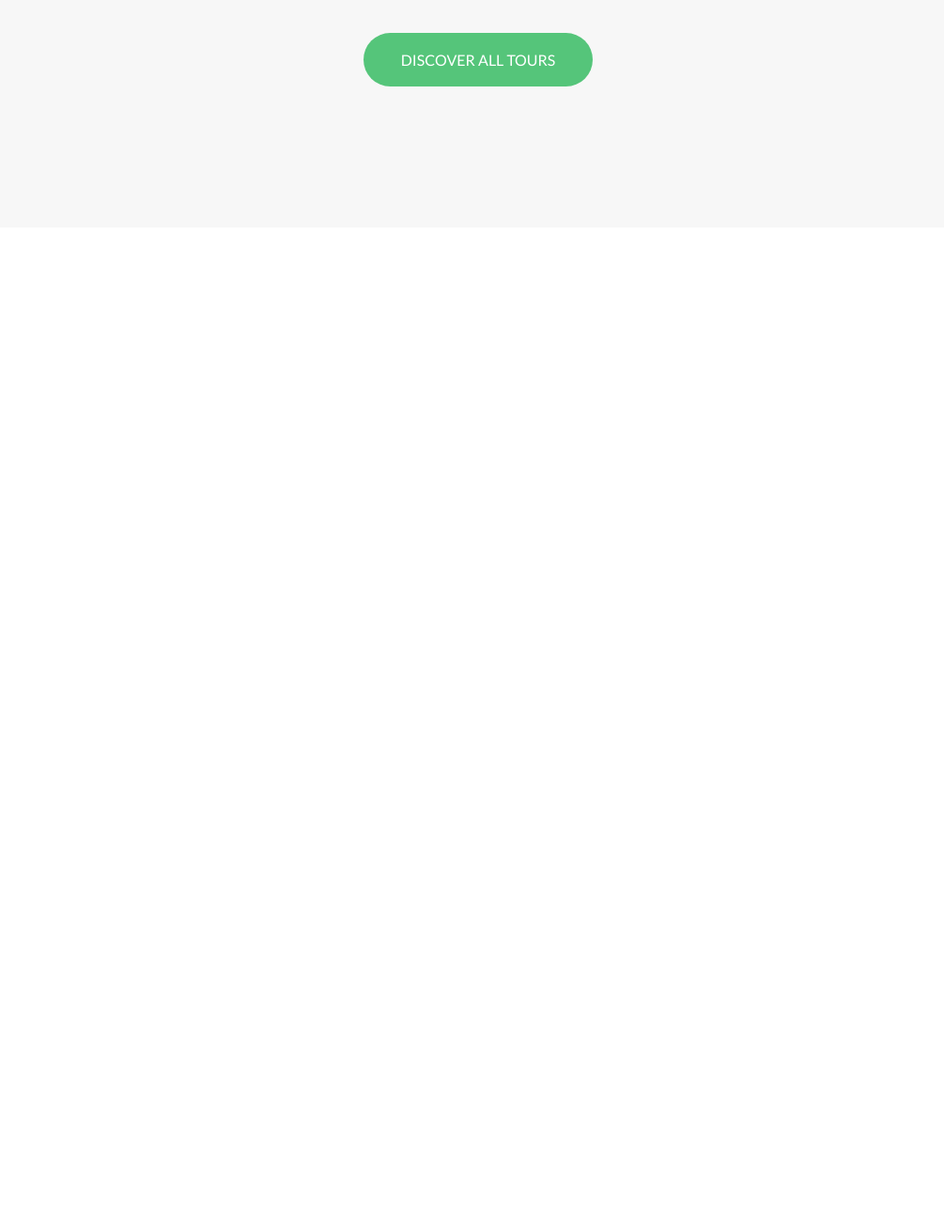
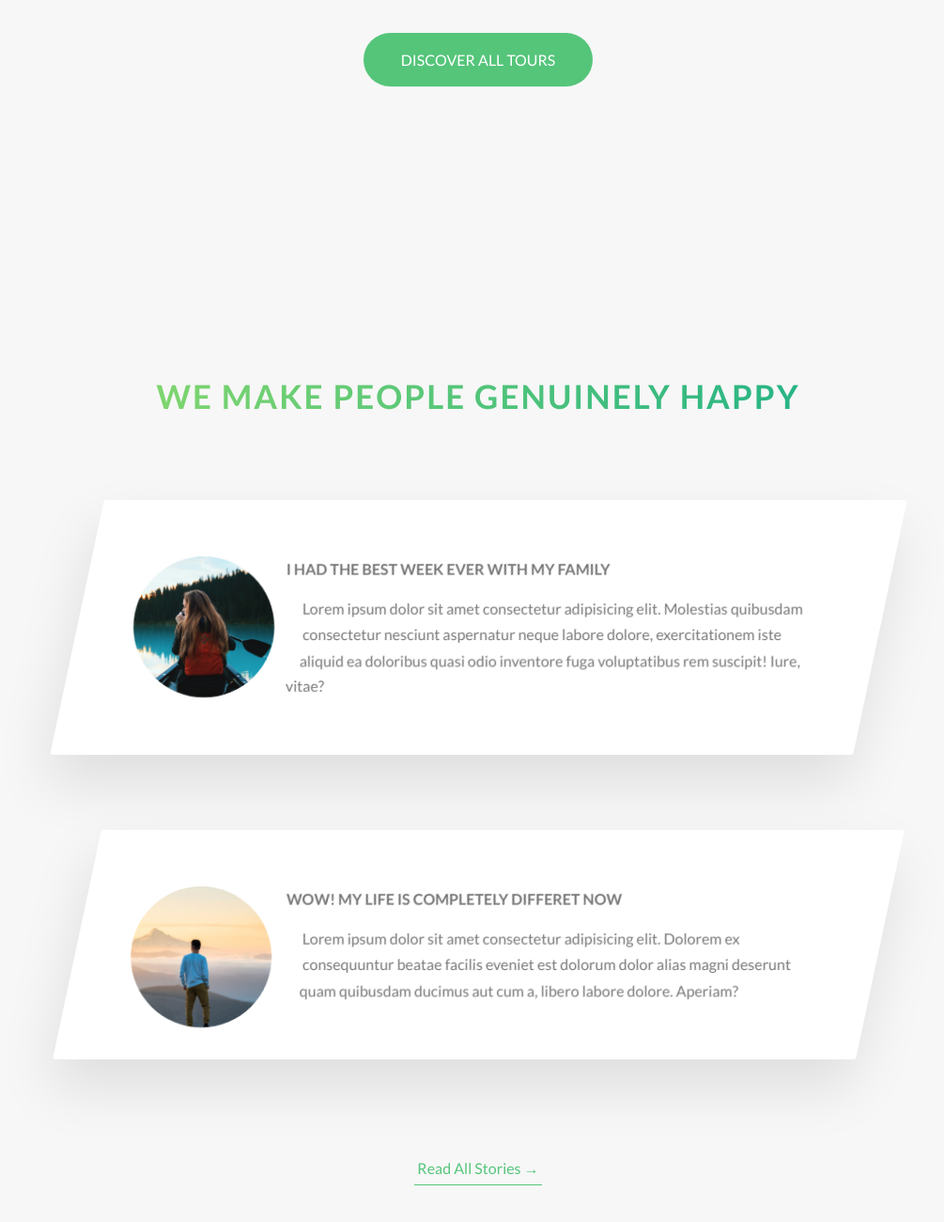
Before and after one commit to dhruv-bvpdev/Natours, a website: page index.html in a window 1280 px wide. Shown: the part 3105-4405 px from the top of the page at 94% size, without its empty margins (131-1136 px from the left). Before the commit the page ends 3377 px from the top, so only its background shows below. Drawn offline with Linux system fonts and the light colour scheme.

Commit message:
stories section

```diff
--- a/index.html
+++ b/index.html
@@ -246,6 +246,63 @@
           <a href="#" class="btn btn--green">Discover All Tours</a>
         </div>
       </section>
+
+      <section class="section-stories">
+        <div class="u-center-text u-margin-bottom-big">
+          <h2 class="heading-secondary">We make people genuinely happy</h2>
+        </div>
+
+        <div class="row">
+          <div class="story">
+            <figure class="story__shape">
+              <img
+                src="img/nat-8.jpg"
+                alt="person on a tour"
+                class="story__img"
+              />
+              <figcaption class="story__caption">Mary Smith</figcaption>
+            </figure>
+            <div class="story__text">
+              <h3 class="heading-tertiary u-margin-bottom-small">
+                I had the best week ever with my family
+              </h3>
+              <p>
+                Lorem ipsum dolor sit amet consectetur adipisicing elit.
+                Molestias quibusdam consectetur nesciunt aspernatur neque labore
+                dolore, exercitationem iste aliquid ea doloribus quasi odio
+                inventore fuga voluptatibus rem suscipit! Iure, vitae?
+              </p>
+            </div>
+          </div>
+        </div>
+
+        <div class="row">
+          <div class="story">
+            <figure class="story__shape">
+              <img
+                src="img/nat-9.jpg"
+                alt="person on a tour"
+                class="story__img"
+              />
+              <figcaption class="story__caption">Jack Wilson</figcaption>
+            </figure>
+            <div class="story__text">
+              <h3 class="heading-tertiary u-margin-bottom-small">
+                Wow! My life is completely differet now
+              </h3>
+              <p>
+                Lorem ipsum dolor sit amet consectetur adipisicing elit. Dolorem
+                ex consequuntur beatae facilis eveniet est dolorum dolor alias
+                magni deserunt quam quibusdam ducimus aut cum a, libero labore
+                dolore. Aperiam?
+              </p>
+            </div>
+          </div>
+        </div>
+        <div class="u-center-text u-margin-top-huge">
+          <a href="#" class="btn-text">Read All Stories &rarr;</a>
+        </div>
+      </section>
     </main>
   </body>
 </html>
--- /dev/null
+++ b/sass/components/_story.scss
@@ -0,0 +1,58 @@
+.story {
+  width: 75%;
+  margin: 0 auto;
+  box-shadow: 0 3rem 6rem rgba($color-black, 0.1);
+  background-color: $color-white;
+  border-radius: 3px;
+  padding: 6rem;
+  padding-left: 9rem;
+  font-size: $default-font-size;
+  transform: skewX(-12deg);
+
+  &__shape {
+    width: 15rem;
+    height: 15rem;
+    float: left;
+    -webkit-shape-outside: circle(50% at 50% 50%);
+    shape-outside: circle(50% at 50% 50%);
+    -webkit-clip-path: circle(50% at 50% 50%);
+    clip-path: circle(50% at 50% 50%);
+    transform: translateX(-3rem) skewX(12deg);
+    position: relative;
+  }
+
+  &__img {
+    height: 100%;
+    transform: translateX(-4rem) scale(1.4);
+    backface-visibility: hidden;
+    transition: all 0.5s;
+  }
+
+  &__text {
+    transform: skewX(12deg);
+  }
+
+  &__caption {
+    position: absolute;
+    top: 50%;
+    left: 50%;
+    transform: translate(-50%, 20%);
+    color: $color-white;
+    text-transform: uppercase;
+    font-size: 1.7rem;
+    text-align: center;
+    opacity: 0;
+    transition: all 0.5s;
+    backface-visibility: hidden;
+  }
+
+  &:hover &__caption {
+    opacity: 1;
+    transform: translate(-50%, -50%);
+  }
+
+  &:hover &__img {
+    transform: translateX(-4rem) scale(1);
+    filter: blur(3px) brightness(80%);
+  }
+}
--- a/sass/main.scss
+++ b/sass/main.scss
@@ -11,6 +11,7 @@
 @import "components/composition";
 @import "components/feature-box";
 @import "components/card";
+@import "components/story";
 
 @import "layout/header";
 @import "layout/grid";
--- a/sass/pages/_home.scss
+++ b/sass/pages/_home.scss
@@ -26,3 +26,8 @@
   padding: 25rem 0 15rem 0;
   margin-top: -20vh;
 }
+
+.section-stories {
+  padding: 15rem 0;
+  background-color: $color-grey-light-1;
+}
```
Also changed, not shown: css/style.css.
